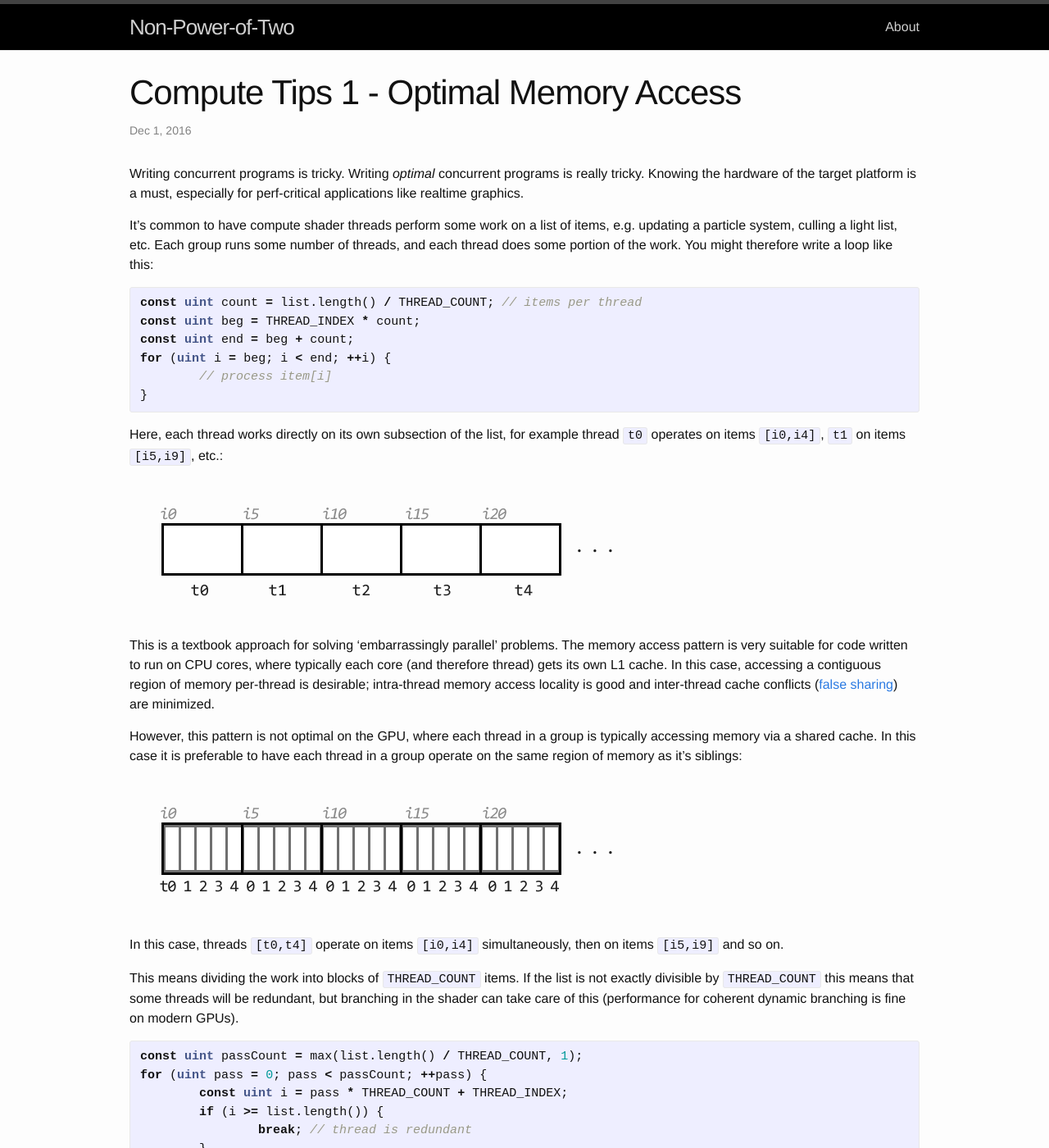
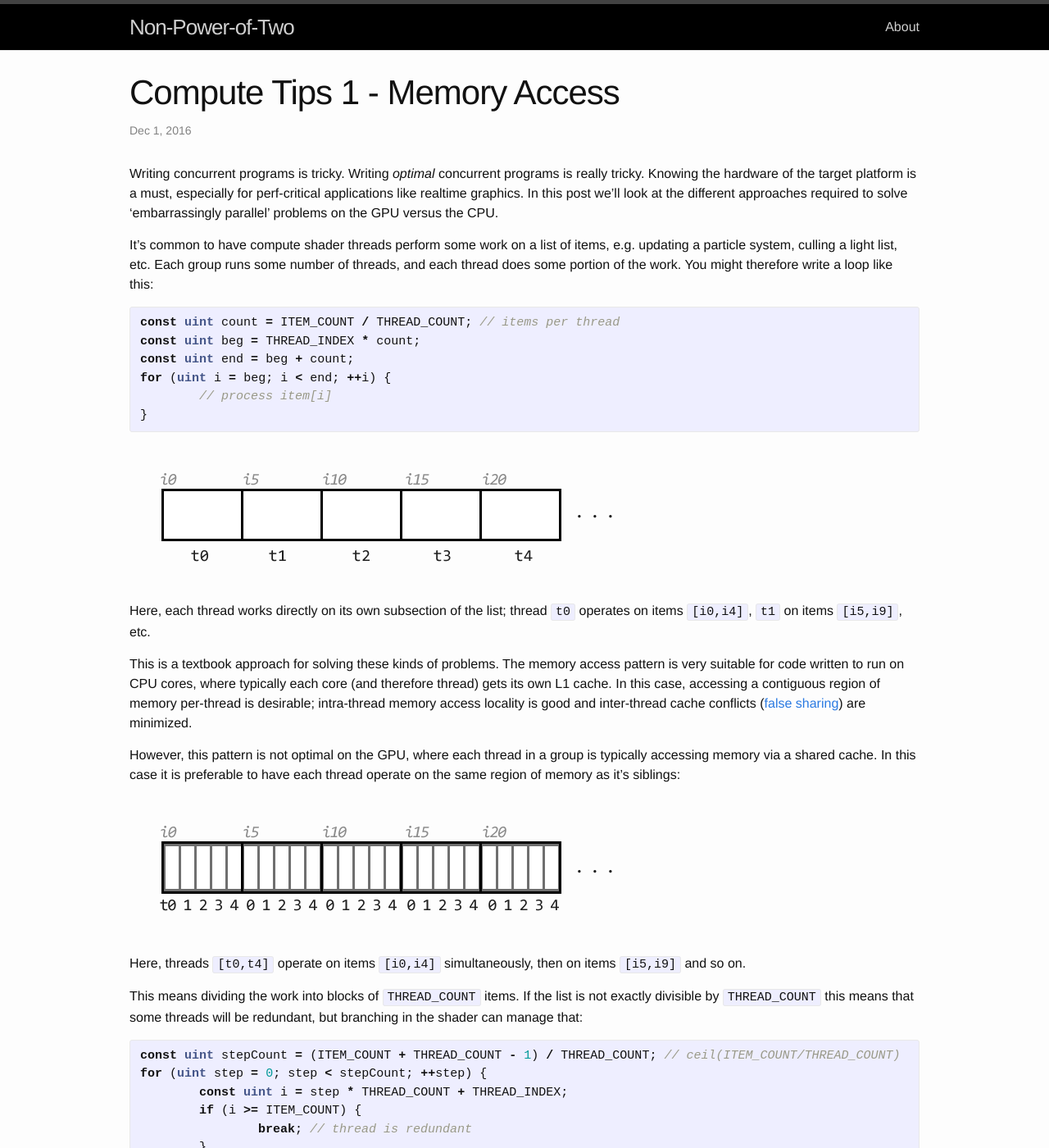
Before and after one commit to john-chapman/john-chapman.github.io, a Jekyll site: the page built from _posts/2016-12-01-compute-tips-1.md, in a window 1280 px wide and 1400 px high. Shown: the whole window at 82% size. Built offline with Jekyll 4.4.1, drawn with Linux system fonts in a browser that asks for light colours; comment, search, counter and statistics services are not loaded; some of the changed text lies outside the part shown.

Commit message:
Compute tips WIP

```diff
--- a/_posts/2016-12-01-compute-tips-1.md
+++ b/_posts/2016-12-01-compute-tips-1.md
@@ -1,18 +1,18 @@
 ---
 layout: post
-title: Compute Tips 1 - Optimal Memory Access
+title: Compute Tips 1 - Memory Access
 date: 2016-12-01
 comments: true
 published: true
 tags: compute shader, memory access, cache coherency, hlsl, glsl
 ---
 
-Writing concurrent programs is tricky. Writing _optimal_ concurrent programs is really tricky. Knowing the hardware of the target platform is a must, especially for perf-critical applications like realtime graphics.
+Writing concurrent programs is tricky. Writing _optimal_ concurrent programs is really tricky. Knowing the hardware of the target platform is a must, especially for perf-critical applications like realtime graphics. In this post we'll look at the different approaches required to solve 'embarrassingly parallel' problems on the GPU versus the CPU.
 
 It's common to have compute shader threads perform some work on a list of items, e.g. updating a particle system, culling a light list, etc. Each group runs some number of threads, and each thread does some portion of the work. You might therefore write a loop like this:
 
 {% highlight glsl %}
-const uint count = list.length() / THREAD_COUNT; // items per thread
+const uint count = ITEM_COUNT / THREAD_COUNT; // items per thread
 const uint beg = THREAD_INDEX * count;
 const uint end = beg + count;
 for (uint i = beg; i < end; ++i) {
@@ -20,29 +20,31 @@ for (uint i = beg; i < end; ++i) {
 }
 {% endhighlight %}
 
-Here, each thread works directly on its own subsection of the list, for example thread `t0` operates on items `[i0,i4]`, `t1` on items `[i5,i9]`, etc.:
-
 ![Thread-wise list partitioning](/images/list_threadwise.png)
 
-This is a textbook approach for solving 'embarrassingly parallel' problems. The memory access pattern is very suitable for code written to run on CPU cores, where typically each core (and therefore thread) gets its own L1 cache. In this case, accessing a contiguous region of memory per-thread is desirable; intra-thread memory access locality is good and inter-thread cache conflicts ([false sharing](https://en.wikipedia.org/wiki/False_sharing)) are minimized.
+Here, each thread works directly on its own subsection of the list; thread `t0` operates on items `[i0,i4]`, `t1` on items `[i5,i9]`, etc.
 
-However, this pattern is not optimal on the GPU, where each thread in a group is typically accessing memory via a shared cache. In this case it is preferable to have each thread in a group operate on the same region of memory as it's siblings:
+This is a textbook approach for solving these kinds of problems. The memory access pattern is very suitable for code written to run on CPU cores, where typically each core (and therefore thread) gets its own L1 cache. In this case, accessing a contiguous region of memory per-thread is desirable; intra-thread memory access locality is good and inter-thread cache conflicts ([false sharing](https://en.wikipedia.org/wiki/False_sharing)) are minimized.
+
+However, this pattern is not optimal on the GPU, where each thread in a group is typically accessing memory via a shared cache. In this case it is preferable to have each thread operate on the same region of memory as it's siblings:
 
 ![Group-wise list partitioning](/images/list_groupwise.png)
 
-In this case, threads `[t0,t4]` operate on items `[i0,i4]` simultaneously, then on items `[i5,i9]` and so on.
+Here, threads `[t0,t4]` operate on items `[i0,i4]` simultaneously, then on items `[i5,i9]` and so on.
 
-This means dividing the work into blocks of `THREAD_COUNT` items. If the list is not exactly divisible by `THREAD_COUNT` this means that some threads will be redundant, but branching in the shader can take care of this (performance for coherent dynamic branching is fine on modern GPUs).
+This means dividing the work into blocks of `THREAD_COUNT` items. If the list is not exactly divisible by `THREAD_COUNT` this means that some threads will be redundant, but branching in the shader can manage that:
 
 {% highlight glsl %}
-const uint passCount = max(list.length() / THREAD_COUNT, 1);
-for (uint pass = 0; pass < passCount; ++pass) {
-	const uint i = pass * THREAD_COUNT + THREAD_INDEX;
-	if (i >= list.length()) {
+const uint stepCount = (ITEM_COUNT + THREAD_COUNT - 1) / THREAD_COUNT; // ceil(ITEM_COUNT/THREAD_COUNT)
+for (uint step = 0; step < stepCount; ++step) {
+	const uint i = step * THREAD_COUNT + THREAD_INDEX;
+	if (i >= ITEM_COUNT) {
 		break; // thread is redundant
 	}
 	// process item[i]
 }
 {% endhighlight %}
 
-_Note that `passCount` has a minimum value of 1 to force the code to always enter the loop._
+DO A TEST, GIVE ROUGH PERF IMPROVEMENT.
+
+DATA ORGANIZATION ALSO IMPORTANT - FOR GPU ESPECIALLY, YOU DON'T WANT TO LOAD USELESS STUFF
```
